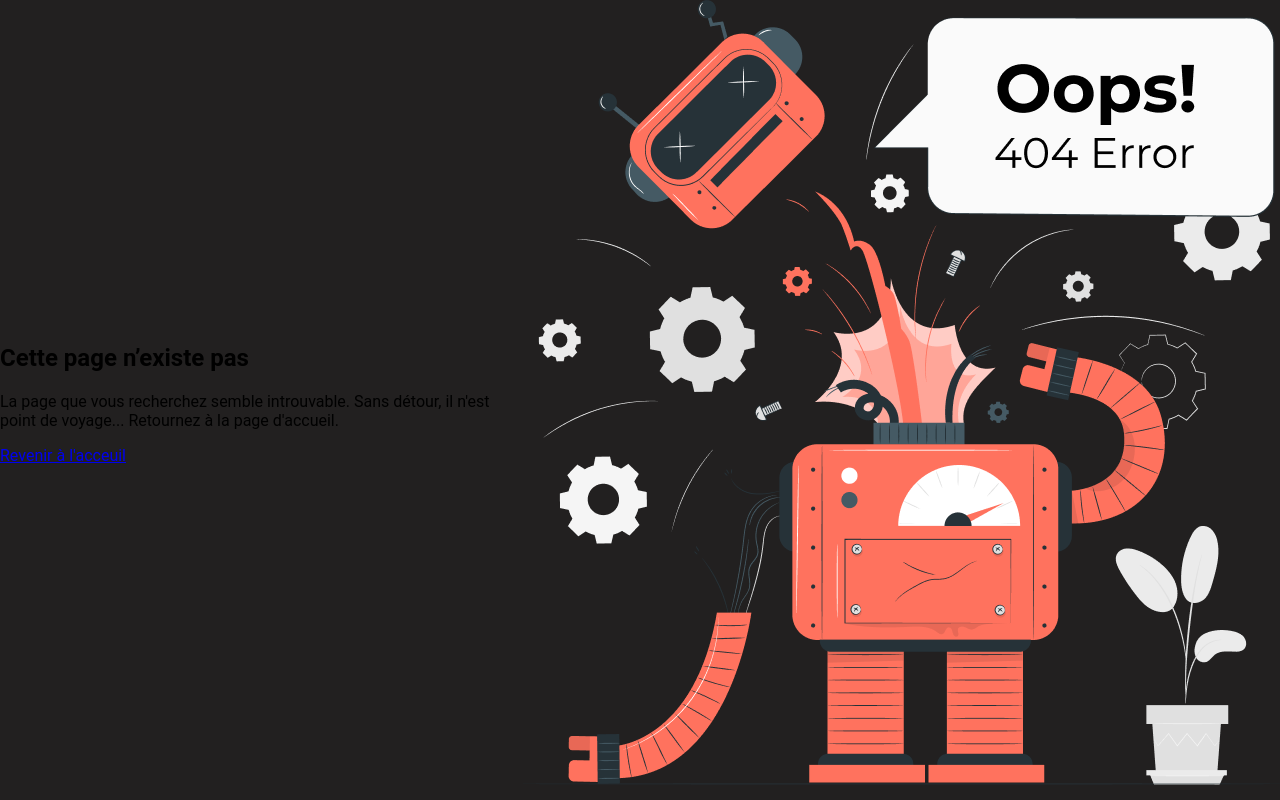
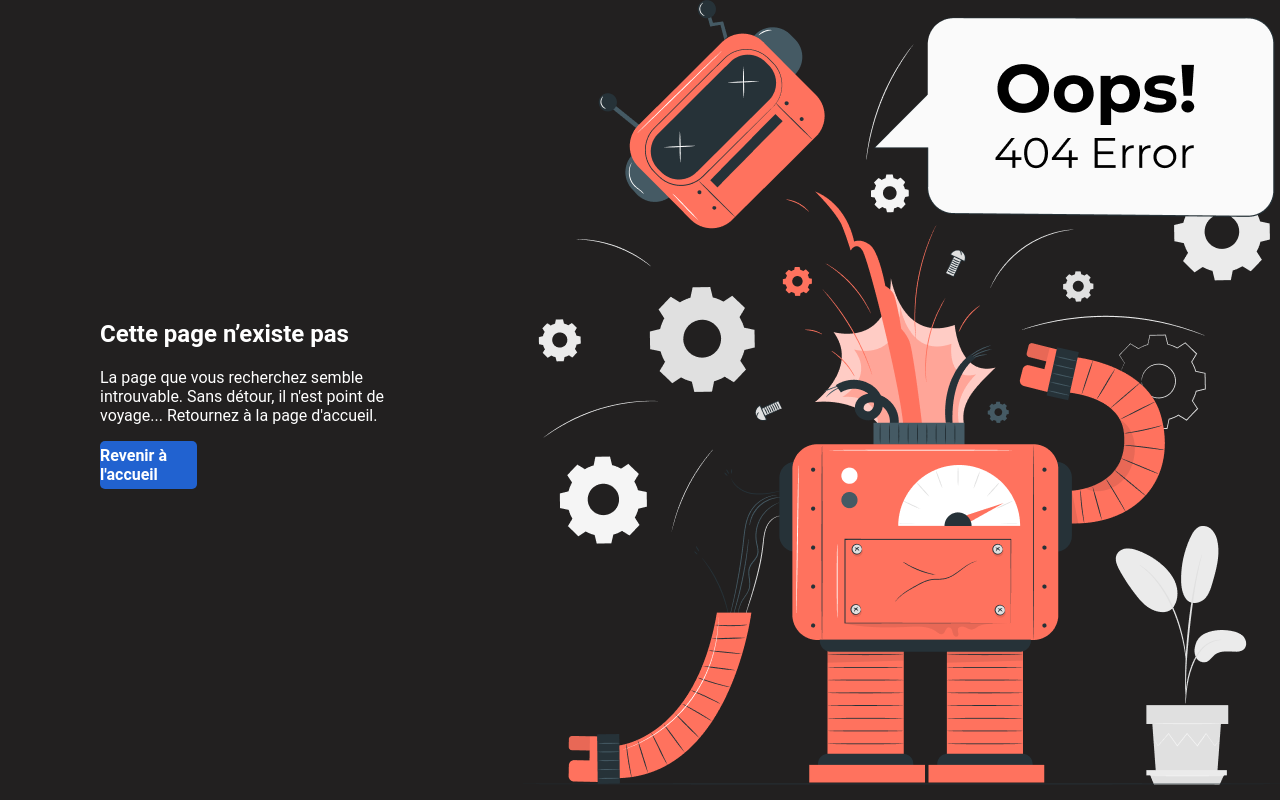
Before and after one commit to Joseph-martino/Runzik, a PHP site: page /error404.php in a window 1280 px wide. Run offline with PHP 8.4, Linux system fonts and the light colour scheme; style sheets or scripts are compiled from the project's sources; some libraries are stand-ins or nearby versions; some web fonts are replaced.

Commit message:
error 404 page update, .htaccess add, index product links fixed

```diff
--- a/error404.php
+++ b/error404.php
@@ -8,21 +8,18 @@
     <title>Erreur 404</title>
 </head>
     <body>
-        <section class="test">
+        <section class="main-container">
             <div class="text-container">
                 <h1 class="main-title">Cette page n’existe pas</h1>
                 <p class="text">La page que vous recherchez semble introuvable. Sans détour, il n'est point de voyage...
                 Retournez à la page d'accueil.
                 </p>
-                <a href="index.php">Revenir à l'acceuil</a>
+                <a class="btn" href="index.php">Revenir à l'accueil</a>
             </div>
 
             <div class="banner-container">
                 <img class="error-404-banner" src="ressources/images/banners/error404-banner.png" alt="error 404 banner">
             </div>
         </section>
-
-
-
     </body>
 </html>
--- a/index.php
+++ b/index.php
@@ -85,7 +85,7 @@ $runzikHeadphone = ProductManager::getProduct("headphone", 13);
                     <img class="trend-product-image" src="ressources/images/products/trend0.png" alt="release product">
                     <div class="trend-product-hidden-link-container">
                         <h3 class="trend-product-name"><?php echo $runzikHeadphone->items->getName()?></h3>
-                        <a class="red-button" href="article.php?product=<?php echo $runzikHeadphone->infos->type ?>&amp;id="<?php echo $runzikHeadphone->items->getId() ?>>Découvrir</a>
+                        <a class="red-button" href="article.php?product=<?php echo $runzikHeadphone->infos->type ?>&amp;id=<?php echo $runzikHeadphone->items->getId() ?>">Découvrir</a>
                     </div>
                 </div>
 
@@ -93,7 +93,7 @@ $runzikHeadphone = ProductManager::getProduct("headphone", 13);
                     <img class="trend-product-image" src="ressources/images/products/trend1.png" alt="release product">
                     <div class="trend-product-hidden-link-container">
                         <h3 class="trend-product-name"><?php echo $runzikWatch->items->getName() ?></h3>
-                        <a class="red-button" href="article.php?product=<?php echo $runzikWatch->infos->type ?>&amp;id="<?php echo $runzikWatch->items->getId() ?>>Découvrir</a>
+                        <a class="red-button" href="article.php?product=<?php echo $runzikWatch->infos->type ?>&amp;id=<?php echo $runzikWatch->items->getId() ?>">Découvrir</a>
                     </div>
                 </div>
 
@@ -101,7 +101,7 @@ $runzikHeadphone = ProductManager::getProduct("headphone", 13);
                     <img class="trend-product-image" src="ressources/images/products/trend2.png" alt="release product">
                     <div class="trend-product-hidden-link-container">
                         <h3 class="trend-product-name"><?php echo $runzikArmband->items->getName() ?></h3>
-                        <a class="red-button" href="article.php?product=<?php echo $runzikArmband->infos->type ?>&amp;id="<?php echo $runzikArmband->items->getId() ?>>Découvrir</a>
+                        <a class="red-button" href="article.php?product=<?php echo $runzikArmband->infos->type ?>&amp;id=<?php echo $runzikArmband->items->getId() ?>">Découvrir</a>
                     </div>
                 </div>
 
--- a/ressources/styles/error404.scss
+++ b/ressources/styles/error404.scss
@@ -1,18 +1,36 @@
 @import "common/reset";
+@import "common/header";
+@import "common/mobileHeader";
+@import "common/footer";
+@import "common/colours";
+@import "common/mixins";
+@import "common/fonts";
+@import "common/responsive";
 
 
 html, body {
     background: rgb(34,32,32);
     background-color: linear-gradient(321deg, rgba(34,32,32,1) 0%, rgba(65,59,59,1) 0%);
+    color: $white;
 }
 
-.erro-404-banner {
+.error-404-banner {
     height: 70%;
 }
 
-.test {
+.main-container {
     width: 100%;
     display: flex;
     justify-content: center;
     align-items: center;
 }
+
+.text-container {
+    padding: 100px;
+}
+
+.btn {
+    @include button($blue);
+    font-size: 16px;
+    width: 30%;
+}
--- a/services/brandManager.php
+++ b/services/brandManager.php
@@ -2,7 +2,6 @@
 
 require_once(ROOT_PATH ."services/pdoManager.php");
 require_once(ROOT_PATH ."models/brand.php");
-
 
 class BrandManager {
     public static function getBrands() {
@@ -18,6 +17,4 @@ class BrandManager {
 
 }
 
-
-
 ?>
--- a/services/productTypeManager.php
+++ b/services/productTypeManager.php
@@ -40,7 +40,4 @@ class ProductTypeManager {
 
 }
 
-
-
-
 ?>
--- a/sql/orders.sql
+++ b/sql/orders.sql
@@ -3,6 +3,7 @@ CREATE TABLE IF NOT EXISTS orders
     id INT UNSIGNED PRIMARY KEY NOT NULL AUTO_INCREMENT,
     userId INT UNSIGNED NOT NULL,
     created_at TIMESTAMP DEFAULT CURRENT_TIMESTAMP,
+    status INT UNSIGNED NOT NULL DEFAULT 0,
     CONSTRAINT FK_orders_users
     FOREIGN KEY (userId)
     REFERENCES users(id)
```
Also changed, not shown: profile.php (+0 -13 lines), services/authentificationManager.php (+0 -9 lines), services/productManager.php (+0 -13 lines), .htaccess (added).
